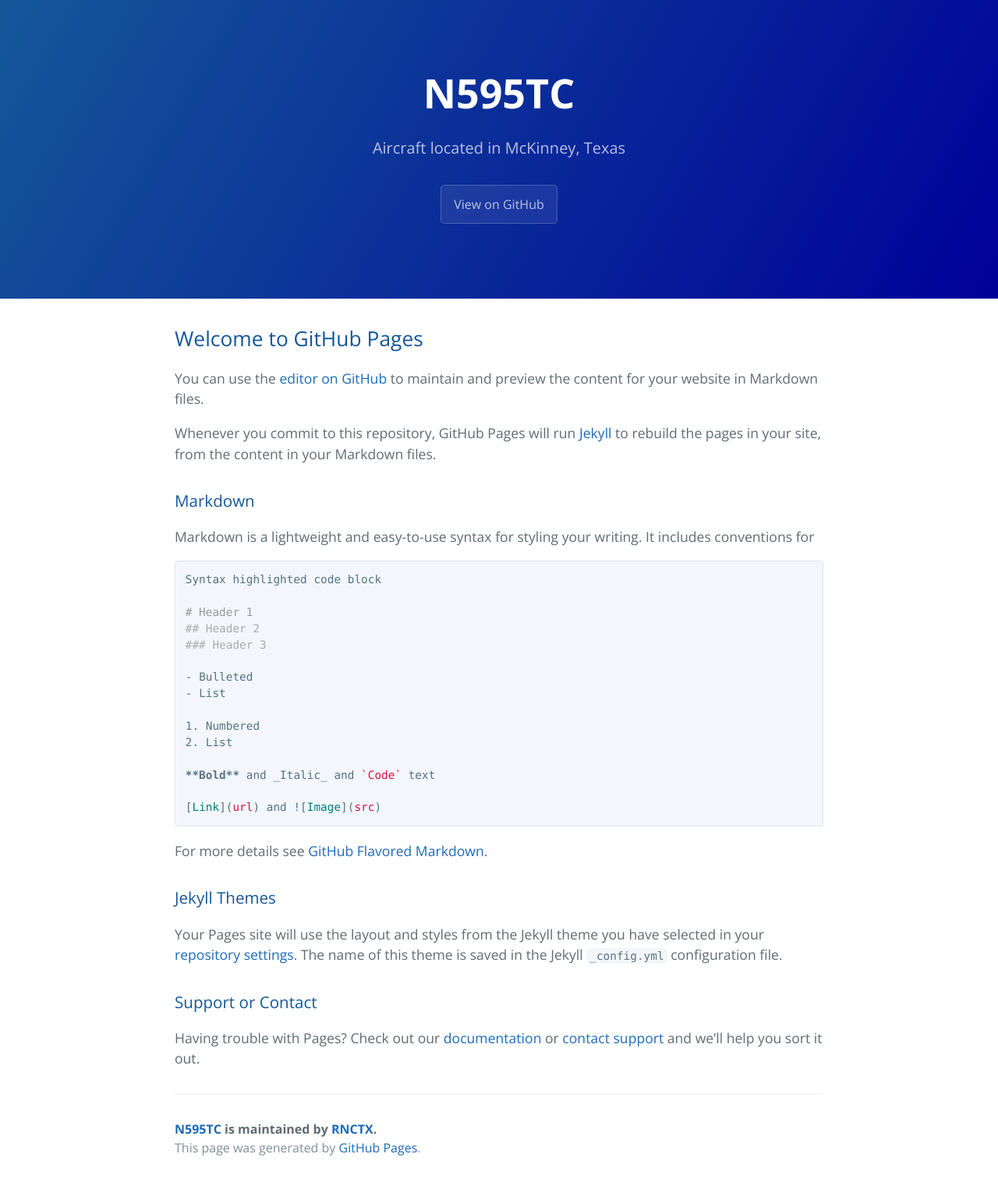
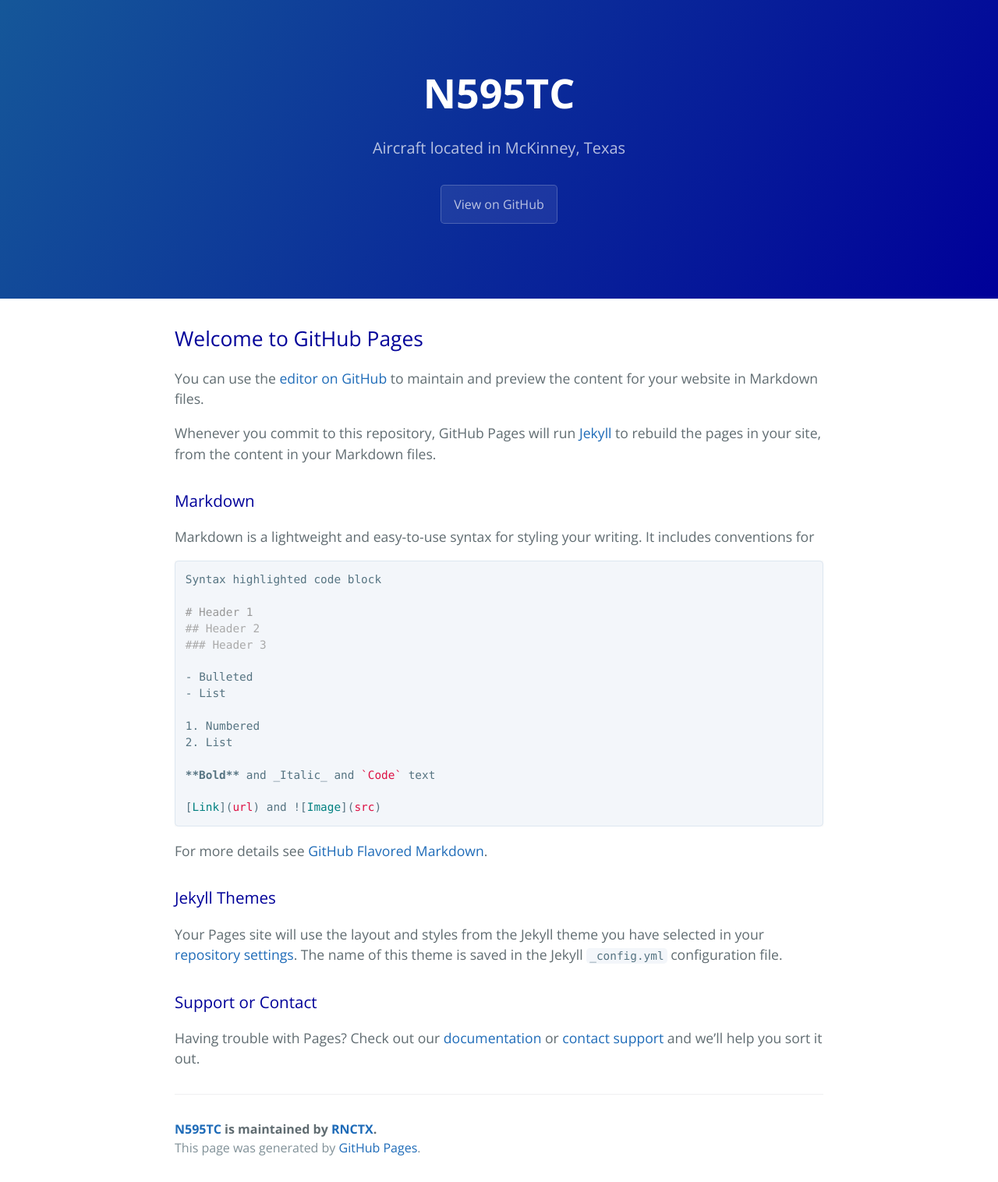
Before and after one commit to RNCTX/N595TC, a Jekyll site: the page built from index.md, in a window 1280 px wide. Shown: the whole page at 78% size. Built offline with Jekyll 4.4.1, drawn with Linux system fonts in a browser that asks for light colours; our own code applies the rules of GitHub Pages for plain Markdown files.

Commit message:
Update style.css

```diff
--- a/assets/css/style.css
+++ b/assets/css/style.css
@@ -639,7 +639,7 @@ a:hover {
     margin-top: 2rem;
     margin-bottom: 1rem;
     font-weight: normal;
-    color: #155799
+    color: #000099;
 }
 
 .main-content p {
```
